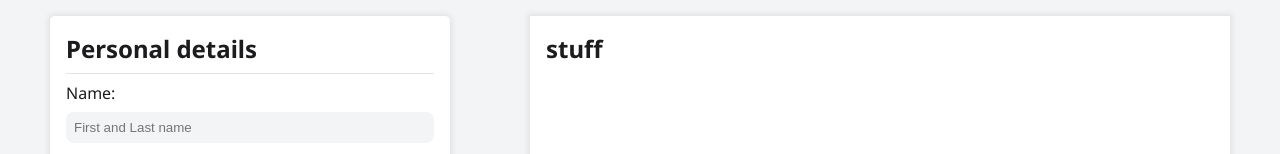
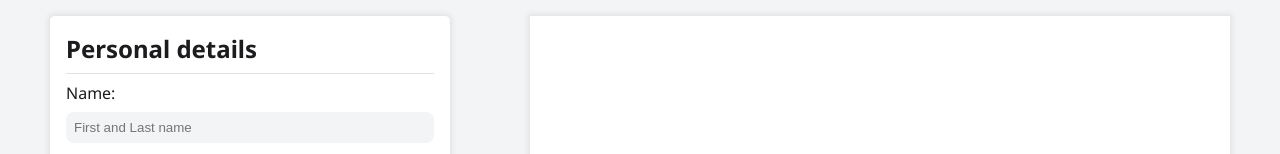
Before and after one commit to zololade/react-tut, a React (Vite) app: page / in a window 1280 px wide. Shown: the top 154 px of the page. Built offline with nearby package versions, Linux system fonts and the light colour scheme.

Commit message:
feat: enhance form handling by adding formStateMod function; update components to utilize new state management

```diff
--- a/src/App.tsx
+++ b/src/App.tsx
@@ -1,8 +1,7 @@
 // import { useState, useEffect } from "react";
-import type React from "react";
 
 import "./styles.css";
-import { useState } from "react";
+import { useState, type ChangeEvent, type SubmitEvent } from "react";
 
 import { Form } from "./components/form";
 import { Preview } from "./components/preview";
@@ -27,7 +26,16 @@ export default function App() {
     expDesc: "",
   });
 
-  function handleSubmit(e: React.SubmitEvent) {
+  function formStateMod(e: ChangeEvent<HTMLInputElement>) {
+    const { name, value } = e.target;
+
+    setFormState({
+      ...formState,
+      [name]: value,
+    });
+  }
+
+  function handleSubmit(e: SubmitEvent) {
     e.preventDefault();
 
     const formData = new FormData(e.target);
@@ -38,8 +46,8 @@ export default function App() {
 
   return (
     <>
-      <Form handleSubmit={handleSubmit} formState={formState} formStateMod={setFormState} />
-      <Preview />
+      <Form handleSubmit={handleSubmit} formState={formState} formStateMod={formStateMod} />
+      <Preview formState={formState} />
     </>
   );
 }
--- a/src/components/bio.tsx
+++ b/src/components/bio.tsx
@@ -1,4 +1,6 @@
-function Bio() {
+import type { FormProp } from "../types/types";
+
+function Bio({ formStateMod }: Pick<FormProp, "formStateMod">) {
   return (
     <fieldset className="bio" aria-labelledby="contact-heading">
       <h2 id="contact-heading">Personal details</h2>
@@ -12,6 +14,7 @@ function Bio() {
         autoComplete="name"
         required
         placeholder="First and Last name"
+        onChange={formStateMod}
       />
 
       <label htmlFor="email">Email: </label>
--- a/src/components/form.tsx
+++ b/src/components/form.tsx
@@ -23,7 +23,7 @@ function DropDownBtn({ showBtn }: { showBtn: () => void }) {
   );
 }
 
-function Form({ handleSubmit }: FormProp) {
+function Form({ handleSubmit, formStateMod }: FormProp) {
   const [visibility, setVisibility] = useState<visibility>({ edu: false, exp: false });
 
   function updateVisibility(val: visibility) {
@@ -32,7 +32,7 @@ function Form({ handleSubmit }: FormProp) {
 
   return (
     <form action="#" onSubmit={handleSubmit}>
-      <Bio />
+      <Bio formStateMod={formStateMod} />
       <Education
         visibility={visibility}
         showBtn={() => updateVisibility({ ...visibility, edu: !visibility.edu })}
--- a/src/components/preview.tsx
+++ b/src/components/preview.tsx
@@ -1,7 +1,9 @@
-function Preview() {
+import type { FormProp } from "../types/types";
+
+function Preview({ formState }: Pick<FormProp, "formState">) {
   return (
     <section className="preview">
-      <h1>stuff</h1>
+      <h1>{formState.name}</h1>
     </section>
   );
 }
--- a/src/types/types.ts
+++ b/src/types/types.ts
@@ -1,8 +1,8 @@
-import type { Dispatch, SetStateAction, SubmitEventHandler } from "react";
+import type { SubmitEventHandler, ChangeEvent } from "react";
 
 interface FormProp {
   formState: State;
-  formStateMod: Dispatch<SetStateAction<State>>;
+  formStateMod: (e: ChangeEvent<HTMLInputElement>) => void;
   handleSubmit: SubmitEventHandler;
 }
 type visibility = { exp: boolean; edu: boolean };
```
